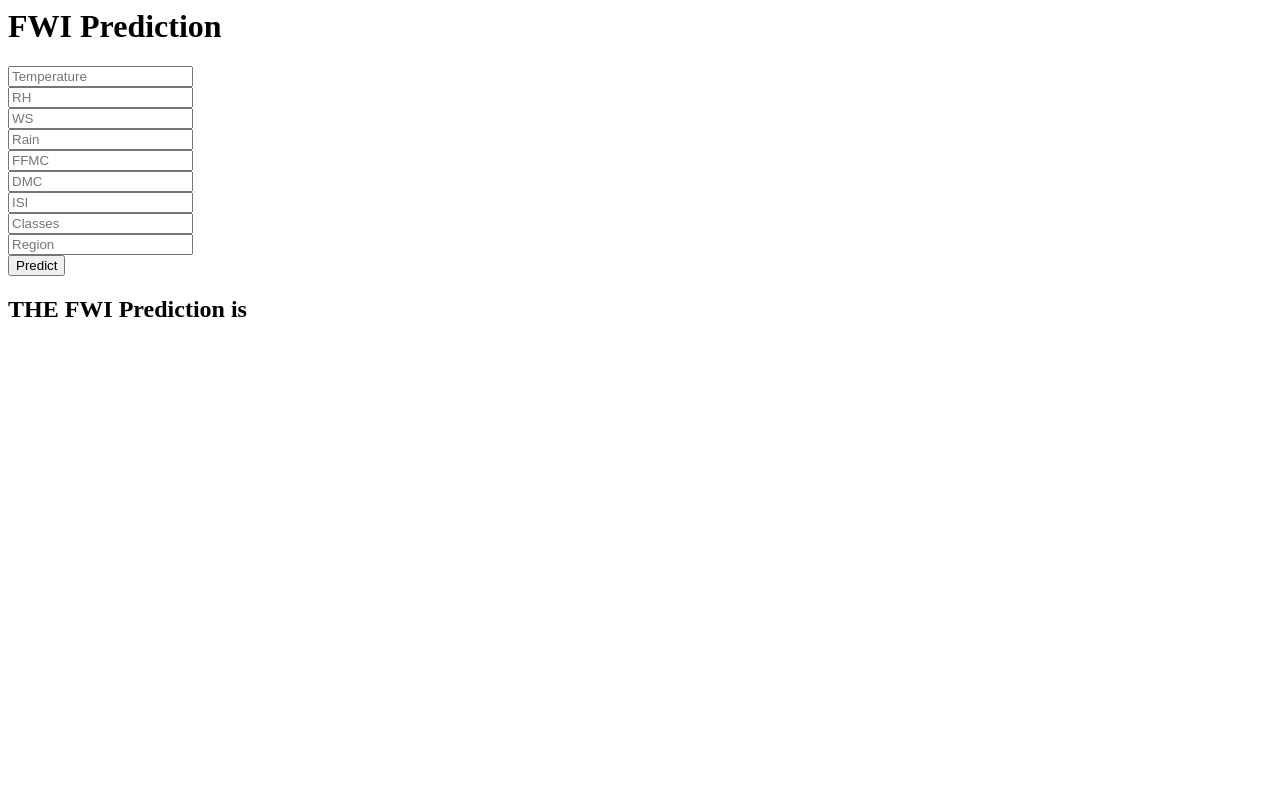
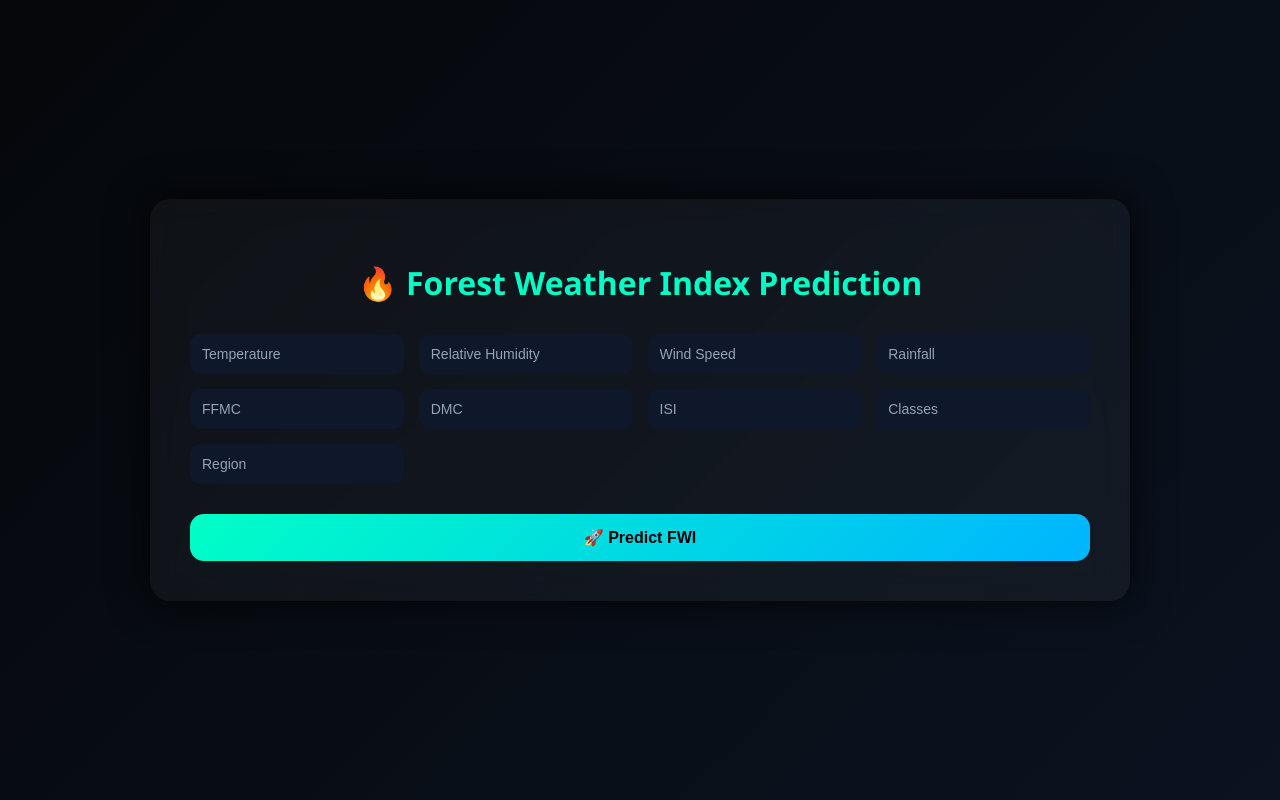
Before and after one commit to chaitanya-coder65/Algerian-Fire-Forest-Prediction, a Flask app: page /predictdata in a window 1280 px wide. Run offline with Flask 3, Linux system fonts and the light colour scheme; parts of the project's set-up code (start-up, migrations or seed data) failed here and were passed over.

Commit message:
Final Website

```diff
--- a/templates/home.html
+++ b/templates/home.html
@@ -1,23 +1,124 @@
-<html>
-    <body>
-        <div class="login">
-            <h1>FWI Prediction</h1>
+<!DOCTYPE html>
+<html lang="en">
+<head>
+    <meta charset="UTF-8">
+    <title>FWI Prediction</title>
+    <meta name="viewport" content="width=device-width, initial-scale=1.0">
 
-            <form action="{{ url_for('predict_datapoint') }}" method="post">
-                <input type="text" name="Temperature" placeholder="Temperature" required><br>
-                <input type="text" name="RH" placeholder="RH" required><br>
-                <input type="text" name="WS" placeholder="WS" required><br>
-                <input type="text" name="Rain" placeholder="Rain" required><br>
-                <input type="text" name="FFMC" placeholder="FFMC" required><br>
-                <input type="text" name="DMC" placeholder="DMC" required><br>
-                <input type="text" name="ISI" placeholder="ISI" required><br>
-                <input type="text" name="Classes" placeholder="Classes" required><br>
-                <input type="text" name="Region" placeholder="Region" required><br>
+    <style>
+        body {
+            margin: 0;
+            min-height: 100vh;
+            background: linear-gradient(135deg, #05070a, #0b1320);
+            font-family: 'Segoe UI', sans-serif;
+            color: white;
+            display: flex;
+            justify-content: center;
+            align-items: center;
+        }
 
-                <button type="submit">Predict</button>
-            </form>
+        .container {
+            width: 100%;
+            max-width: 900px;
+            background: rgba(255,255,255,0.04);
+            backdrop-filter: blur(14px);
+            border-radius: 20px;
+            padding: 40px;
+            box-shadow: 0 0 40px rgba(0,0,0,0.8);
+            animation: slideUp 1s ease;
+        }
 
-            <h2>THE FWI Prediction is {{ results }}</h2>
-        </div>
-    </body>
+        h1 {
+            text-align: center;
+            margin-bottom: 30px;
+            color: #00ffc6;
+        }
+
+        form {
+            display: grid;
+            grid-template-columns: repeat(auto-fit, minmax(200px, 1fr));
+            gap: 15px;
+        }
+
+        input {
+            padding: 12px;
+            border-radius: 10px;
+            border: none;
+            background: #0f172a;
+            color: white;
+            outline: none;
+            font-size: 14px;
+        }
+
+        input::placeholder {
+            color: #94a3b8;
+        }
+
+        button {
+            grid-column: 1 / -1;
+            margin-top: 15px;
+            padding: 14px;
+            background: linear-gradient(135deg, #00ffc6, #00b4ff);
+            border: none;
+            border-radius: 14px;
+            font-size: 16px;
+            font-weight: bold;
+            cursor: pointer;
+            transition: transform 0.3s, box-shadow 0.3s;
+        }
+
+        button:hover {
+            transform: translateY(-3px);
+            box-shadow: 0 0 25px #00ffc6;
+        }
+
+        .result {
+            margin-top: 30px;
+            text-align: center;
+            font-size: 1.4rem;
+            padding: 20px;
+            border-radius: 15px;
+            background: rgba(0,255,198,0.08);
+            border: 1px solid rgba(0,255,198,0.3);
+            animation: glow 2s infinite alternate;
+        }
+
+        @keyframes slideUp {
+            from { opacity: 0; transform: translateY(50px); }
+            to { opacity: 1; transform: translateY(0); }
+        }
+
+        @keyframes glow {
+            from { box-shadow: 0 0 10px rgba(0,255,198,0.4); }
+            to { box-shadow: 0 0 25px rgba(0,255,198,0.9); }
+        }
+    </style>
+</head>
+<body>
+
+<div class="container">
+    <h1>🔥 Forest Weather Index Prediction</h1>
+
+    <form action="{{ url_for('predict_datapoint') }}" method="post">
+        <input type="number" step="any" name="Temperature" placeholder="Temperature" required>
+        <input type="number" step="any" name="RH" placeholder="Relative Humidity" required>
+        <input type="number" step="any" name="WS" placeholder="Wind Speed" required>
+        <input type="number" step="any" name="Rain" placeholder="Rainfall" required>
+        <input type="number" step="any" name="FFMC" placeholder="FFMC" required>
+        <input type="number" step="any" name="DMC" placeholder="DMC" required>
+        <input type="number" step="any" name="ISI" placeholder="ISI" required>
+        <input type="number" step="any" name="Classes" placeholder="Classes" required>
+        <input type="number" step="any" name="Region" placeholder="Region" required>
+
+        <button type="submit">🚀 Predict FWI</button>
+    </form>
+
+    {% if results %}
+    <div class="result">
+        🔮 Predicted Forest Weather Index: <strong>{{ results }}</strong>
+    </div>
+    {% endif %}
+</div>
+
+</body>
 </html>
```
Also changed, not shown: templates/index.html (+68 -1 lines).
